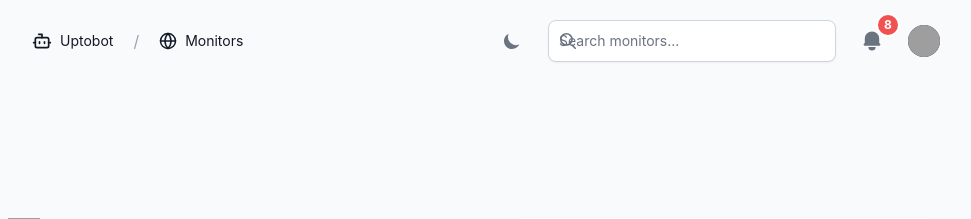
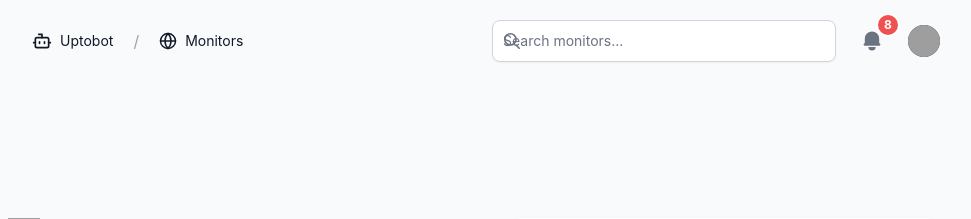
Before and after one commit to Mark-Oise/Uptobot, a Django app: page /accounts/signup/ in a window 1280 px wide. Shown: the top 219 px of the page, without its empty margins (296-1267 px from the left). Run offline with Django 4.2, Linux system fonts and the light colour scheme; parts of the project's set-up code (start-up, migrations or seed data) failed here and were passed over; some libraries are stand-ins or nearby versions; grey boxes are pictures that could not be loaded.

Commit message:
Update navbar

```diff
--- a/templates/dashboard/components/navbar.html
+++ b/templates/dashboard/components/navbar.html
@@ -65,19 +65,7 @@
 
             <div class="flex items-center justify-end w-full">
                 <div class="flex items-center max-w-md w-full space-x-4">
-                    <button id="theme-toggle" type="button"
-                        class="text-gray-500 dark:text-gray-400 hover:bg-gray-100 dark:hover:bg-gray-700 focus:outline-none focus:ring-4 focus:ring-gray-200 dark:focus:ring-gray-700 rounded-lg text-sm p-2.5">
-                        <svg id="theme-toggle-dark-icon" class="hidden w-5 h-5" fill="currentColor" viewBox="0 0 20 20"
-                            xmlns="http://www.w3.org/2000/svg">
-                            <path d="M17.293 13.293A8 8 0 016.707 2.707a8.001 8.001 0 1010.586 10.586z"></path>
-                        </svg>
-                        <svg id="theme-toggle-light-icon" class="hidden w-5 h-5" fill="currentColor" viewBox="0 0 20 20"
-                            xmlns="http://www.w3.org/2000/svg">
-                            <path
-                                d="M10 2a1 1 0 011 1v1a1 1 0 11-2 0V3a1 1 0 011-1zm4 8a4 4 0 11-8 0 4 4 0 018 0zm-.464 4.95l.707.707a1 1 0 001.414-1.414l-.707-.707a1 1 0 00-1.414 1.414zm2.12-10.607a1 1 0 010 1.414l-.706.707a1 1 0 11-1.414-1.414l.707-.707a1 1 0 011.414 0zM17 11a1 1 0 100-2h-1a1 1 0 100 2h1zm-7 4a1 1 0 011 1v1a1 1 0 11-2 0v-1a1 1 0 011-1zM5.05 6.464A1 1 0 106.465 5.05l-.708-.707a1 1 0 00-1.414 1.414l.707.707zm1.414 8.486l-.707.707a1 1 0 01-1.414-1.414l.707-.707a1 1 0 011.414 1.414zM4 11a1 1 0 100-2H3a1 1 0 000 2h1z"
-                                fill-rule="evenodd" clip-rule="evenodd"></path>
-                        </svg>
-                    </button>
+
                     <form class="flex-grow">
                         <label for="voice-search" class="sr-only">Search</label>
                         <div class="relative w-full">
```
